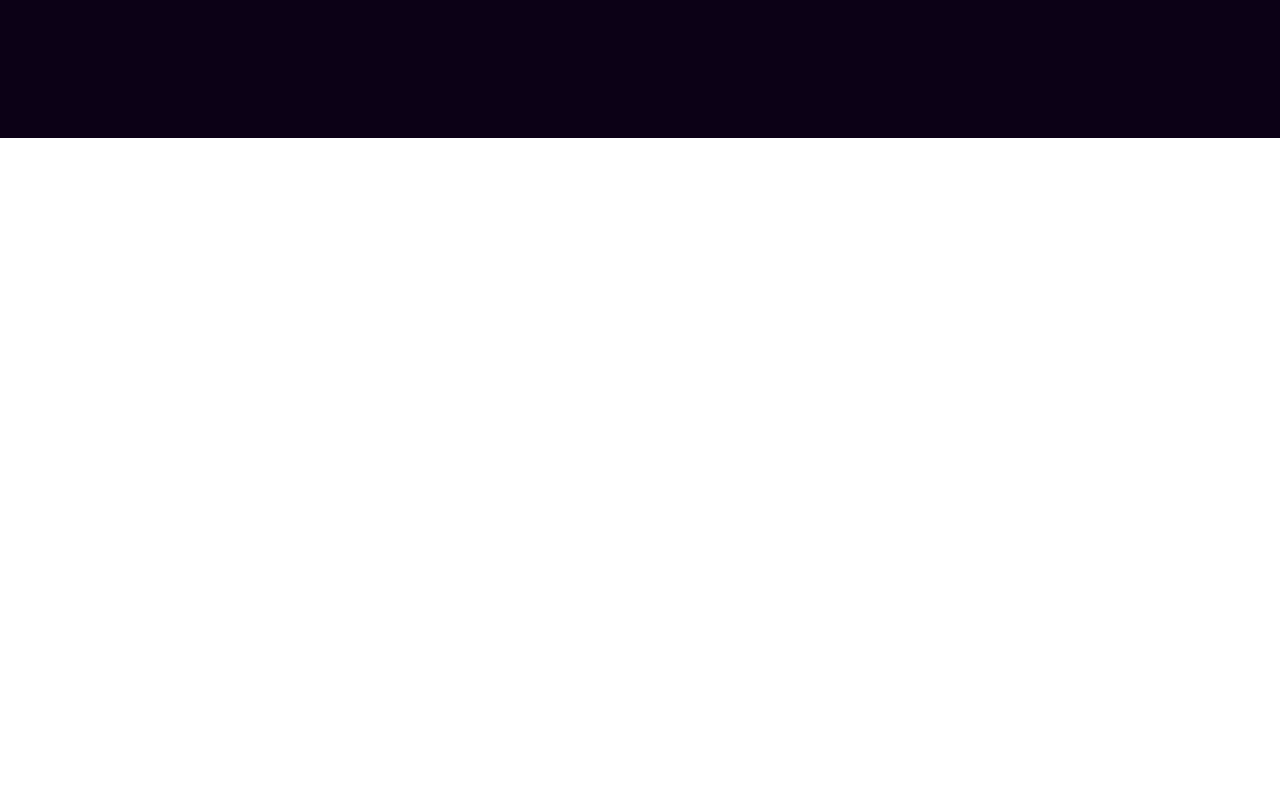
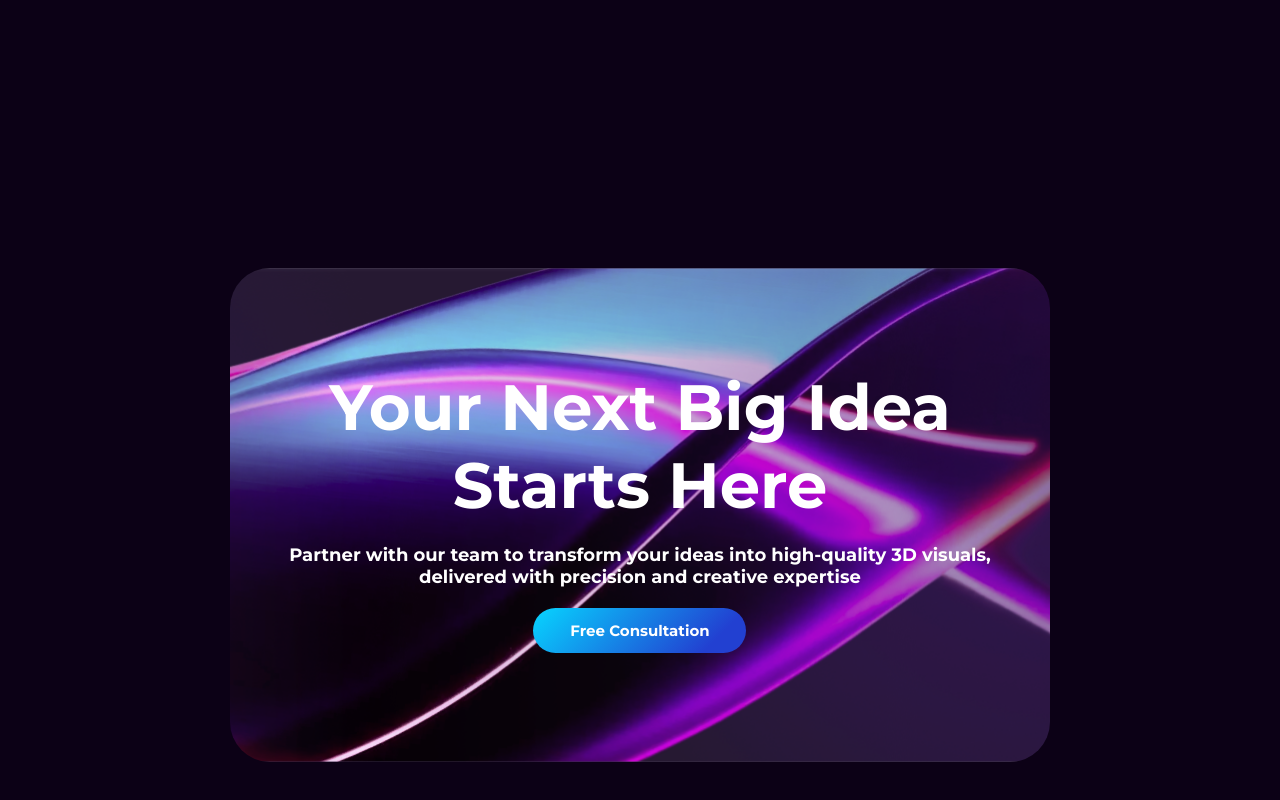
Before and after one commit to randellDev/webforest-clone, an Angular app: page / in a window 1280 px wide. Shown: the part 5151-5951 px from the top of the page. Before the commit the page ends 5289 px from the top, so only its background shows below. Built offline with nearby package versions, Linux system fonts and the light colour scheme; grey boxes are pictures that could not be loaded.

Commit message:
chore: new feature add

```diff
--- a/src/app/app.routes.ts
+++ b/src/app/app.routes.ts
@@ -6,6 +6,7 @@ import { CreativeVision } from './component/creative-vision/creative-vision';
 import { ToolsExpertiseComponent } from './component/tools-expertise/tools-expertise';
 import { Department } from './component/department/department';
 import { VideoGrid } from './component/video-grid/video-grid';
+import { Consultation } from './component/consultation/consultation';
 
 export const routes: Routes = [
   {
@@ -42,4 +43,9 @@ export const routes: Routes = [
     path: 'video-grid',
     component: VideoGrid,
   },
+
+  {
+    path: 'consultation',
+    component: Consultation,
+  },
 ];
--- a/src/app/component/component.html
+++ b/src/app/component/component.html
@@ -1,3 +1,4 @@
 <app-creativepartner></app-creativepartner> <app-video></app-video>
 <app-creative-vision></app-creative-vision> <app-tools-expertise></app-tools-expertise>
 <app-department></app-department> <app-video-grid></app-video-grid>
+<app-consultation></app-consultation>
--- a/src/app/component/component.ts
+++ b/src/app/component/component.ts
@@ -5,6 +5,7 @@ import { CreativeVision } from './creative-vision/creative-vision';
 import { ToolsExpertiseComponent } from './tools-expertise/tools-expertise';
 import { Department } from './department/department';
 import { VideoGrid } from './video-grid/video-grid';
+import { Consultation } from './consultation/consultation';
 
 @Component({
   selector: 'app-component',
@@ -16,6 +17,7 @@ import { VideoGrid } from './video-grid/video-grid';
     ToolsExpertiseComponent,
     Department,
     VideoGrid,
+    Consultation,
   ],
   templateUrl: './component.html',
   styleUrls: ['./component.scss'],
--- a/src/app/component/consultation/consultation.html
+++ b/src/app/component/consultation/consultation.html
@@ -1 +1,15 @@
-<p>consultation works!</p>
+<main class="consultation">
+  <div class="background-img">
+    <div class="consultation-content">
+      <h1 class="title">
+        Your Next Big Idea <br />
+        Starts Here
+      </h1>
+      <p class="paragraph">
+        Partner with our team to transform your ideas into high-quality 3D visuals, <br />
+        delivered with precision and creative expertise
+      </p>
+      <button class="button">Free Consultation</button>
+    </div>
+  </div>
+</main>
--- a/src/app/component/consultation/consultation.scss
+++ b/src/app/component/consultation/consultation.scss
@@ -0,0 +1,77 @@
+.consultation {
+  min-height: 100vh;
+  background-color: #0c0116;
+  padding: 130px 230px;
+
+  .background-img {
+    background-image: url('/assets/images/creative_partner_background.png');
+
+    width: 100%;
+    height: 494px;
+
+    border-radius: 40px;
+    overflow: hidden;
+
+    background-position: center;
+    background-repeat: no-repeat;
+    background-size: cover;
+
+    display: flex;
+    flex-direction: column;
+    align-items: center;
+
+    padding: 40px 20px;
+
+    .consultation-content {
+      display: flex;
+      align-items: center;
+      justify-content: center;
+      flex-direction: column;
+      padding-top: 60px;
+      gap: 20px;
+
+      .title {
+        font-size: 64px;
+        text-align: center;
+        font-family: 'Montserrat', sans-serif;
+        font-weight: 700;
+        color: white;
+      }
+
+      .paragraph {
+        font-size: 18px;
+        text-align: center;
+        font-family: 'Montserrat', sans-serif;
+        font-weight: 700;
+        color: white;
+      }
+
+      .button {
+        display: flex;
+        justify-content: center;
+        align-items: center;
+        max-width: 213px;
+        width: 100%;
+        max-width: 213px;
+        border-radius: 46px;
+        padding: 13px 18px;
+
+        border: none;
+        outline: none;
+        box-shadow: none;
+
+        background: linear-gradient(135deg, #07d5ff 0%, #2240d1 83.11%);
+
+        font-size: 15px;
+        font-family: 'Montserrat', sans-serif;
+        color: white;
+        font-weight: 700;
+
+        cursor: pointer;
+        &:hover {
+          background: linear-gradient(135deg, #07d5ff 0%, #01cff8 100%);
+        }
+      }
+    }
+  }
+}
```
